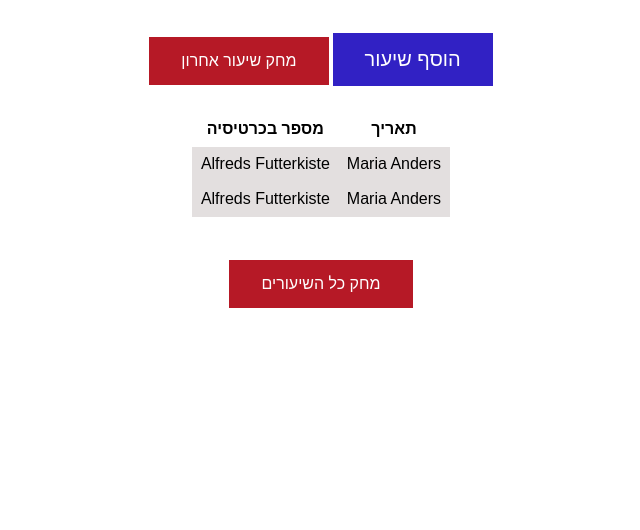
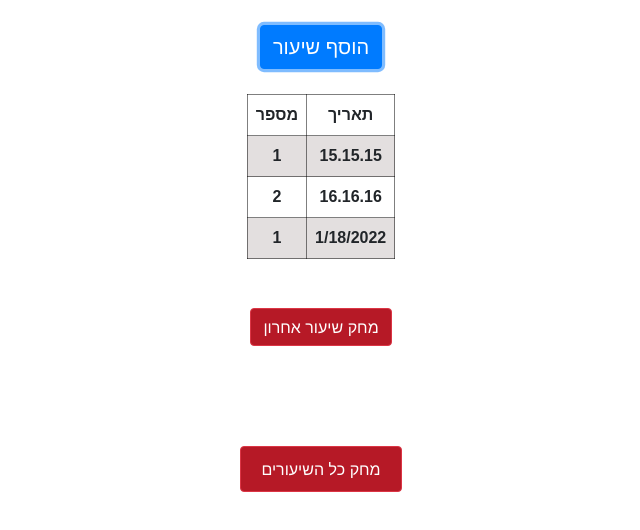
Before and after one commit to arye321/Yoga, a plain HTML site: page index.html in a window 1280 px wide. Both pictures are taken after a click on the button "הוסף שיעור". Shown: the whole page, without its empty margins (319-959 px from the left). Drawn offline with nearby package versions, Linux system fonts and the light colour scheme.

Commit message:
its working in progress

```diff
--- a/index.html
+++ b/index.html
@@ -2,6 +2,7 @@
 <html>
 
 <head>
+    <link rel="stylesheet" href="https://maxcdn.bootstrapcdn.com/bootstrap/4.0.0/css/bootstrap.min.css" integrity="sha384-Gn5384xqQ1aoWXA+058RXPxPg6fy4IWvTNh0E263XmFcJlSAwiGgFAW/dAiS6JXm" crossorigin="anonymous">
 
 	<meta charset="utf-8">
     <title>yoga 🧘‍♀️</title>
@@ -15,54 +16,44 @@
         }
 
         td, th {
-          border: 1px solid #ffffff00;
-
+          border: 1px solid rgba(0, 0, 0, 0.5);
+          font-weight: 900;
           padding: 8px;
         }
 
         tr:nth-child(even) {
           background-color: #dad4d4bd;
         }
-        button {
 
-            background-color: #3121c4; /* Green */
-            border: none;
-            color: white;
-            padding: 15px 32px;
-
-            text-decoration: none;
-            display: inline-block;
-            font-size: 16px;
-}
         </style>
 </head>
 <body >
     <div id="top_buttons" style="text-align: center;">
 
-     <button id="btnEemove"  style="margin-top: 25px;background-color: #b61926;">מחק שיעור אחרון</button>
-     <button id="btnAdd" style="margin-top: 25px;font-size: 20px;">הוסף שיעור</button>
+     <button id="btnAdd" class="btn btn-primary" style="margin-top: 25px;font-size: 20px;">הוסף שיעור</button>
 
 
     </div>
 
 
     <div id="mainDiv" style="margin-top: 25px;  ">
-        <table id="table" style="width:auto; ">
-            <tr>
-                <th>מספר בכרטיסיה</th>
+        <table id="table" style="width:auto; text-align: center;">
+            <tr >
+                <th>מספר</th>
                 <th>תאריך</th>
 
             </tr>
             <tr id='tr_date'>
-                <td>Alfreds Futterkiste</td>
-                <td>Maria Anders</td>
+                <td>1</td>
+                <td>15.15.15</td>
 
-            <tr>
-                <tr id='tr_date'>
-                    <td>Alfreds Futterkiste</td>
-                    <td>Maria Anders</td>
+            </tr>
+            <tr id='tr_date'>
+                <td>2</td>
+                <td>16.16.16</td>
 
-                <tr>
+            </tr>
+
 
 
         </table>
@@ -70,8 +61,12 @@
     </div>
     <br>
     <div id="top_buttons" style="text-align: center;">
+        <button id="btnEemove"  class="btn btn-danger" style="margin-top: 25px;background-color: #b61926;">מחק שיעור אחרון</button>
 
-        <button id="btnKillALL" style="margin-top: 25px;background-color: #b61926;"> מחק כל השיעורים</button>
+        <br>
+
+
+        <button id="btnKillALL" class="btn btn-danger" style="margin-top: 100px;background-color: #b61926;padding: 10px 20px;"> מחק כל השיעורים</button>
     </div>
 <script src="index.js"></script>
 </body>
--- a/index.js
+++ b/index.js
@@ -0,0 +1,33 @@
+var dates = [];
+var count = 1;
+function main(){
+    var storedNames = JSON.parse(localStorage.getItem("dates"));
+    if (!storedNames){
+        console.log('no dates in storage')
+    }
+    else{
+        var storedNames = JSON.parse(localStorage.getItem("names"));
+    }
+}
+
+function addDate(){
+    console.log('addDates')
+    var table = document.getElementById('table')
+    var newRow = table.insertRow()
+    newRow.insertCell().appendChild(document.createTextNode(count%8));
+    newRow.insertCell().appendChild(document.createTextNode(new Date().toLocaleDateString()));
+    if (count%8==0){
+        var emptyRow = table.insertRow()
+
+        emptyRow.insertCell().appendChild(document.createTextNode(''));
+        emptyRow.insertCell().appendChild(document.createTextNode(''));
+
+    }
+    count ++
+
+}
+var btnAdd = document.getElementById('btnAdd')
+btnAdd.addEventListener("click", e =>{
+    addDate()
+});
+main()
```
